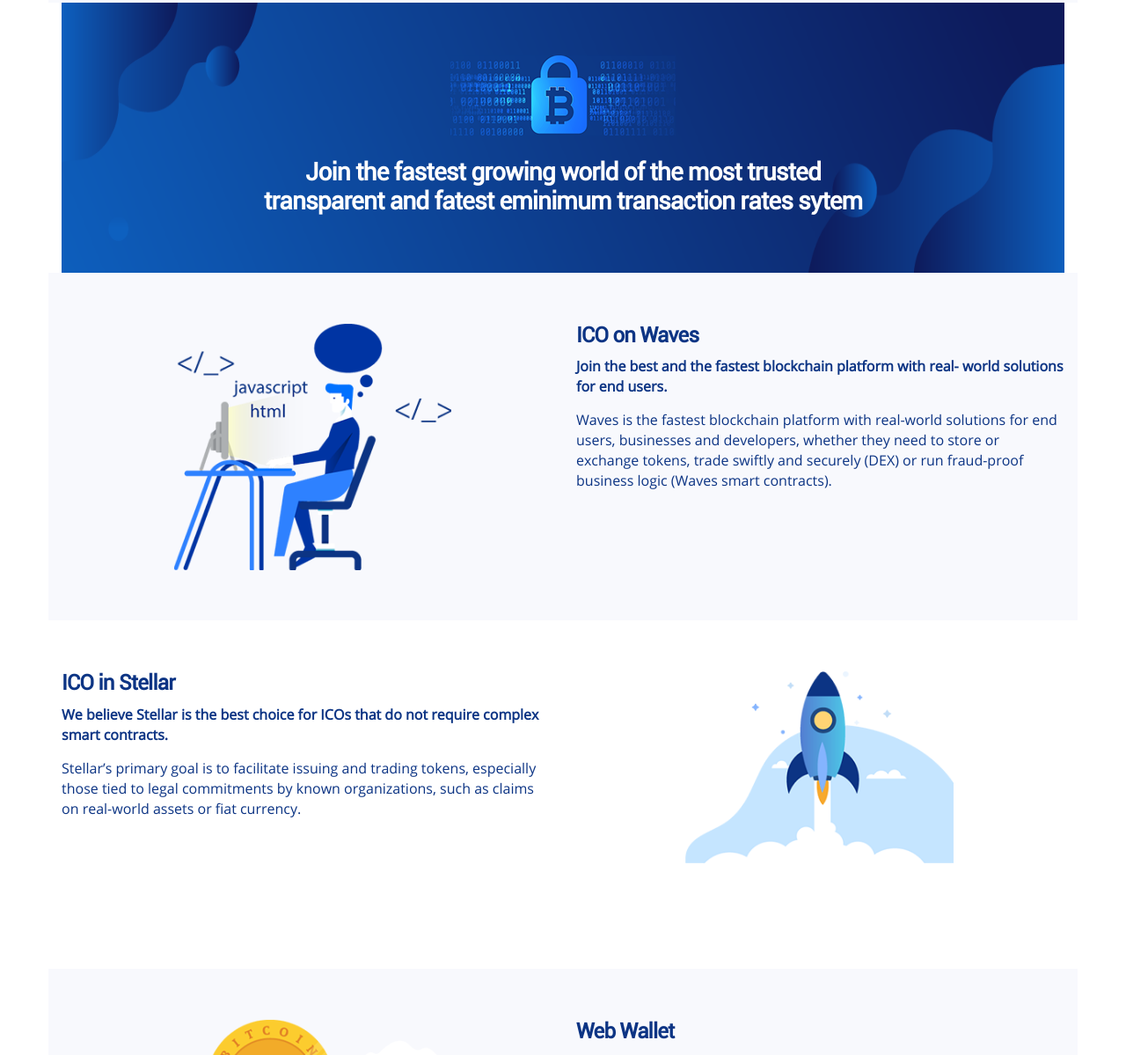
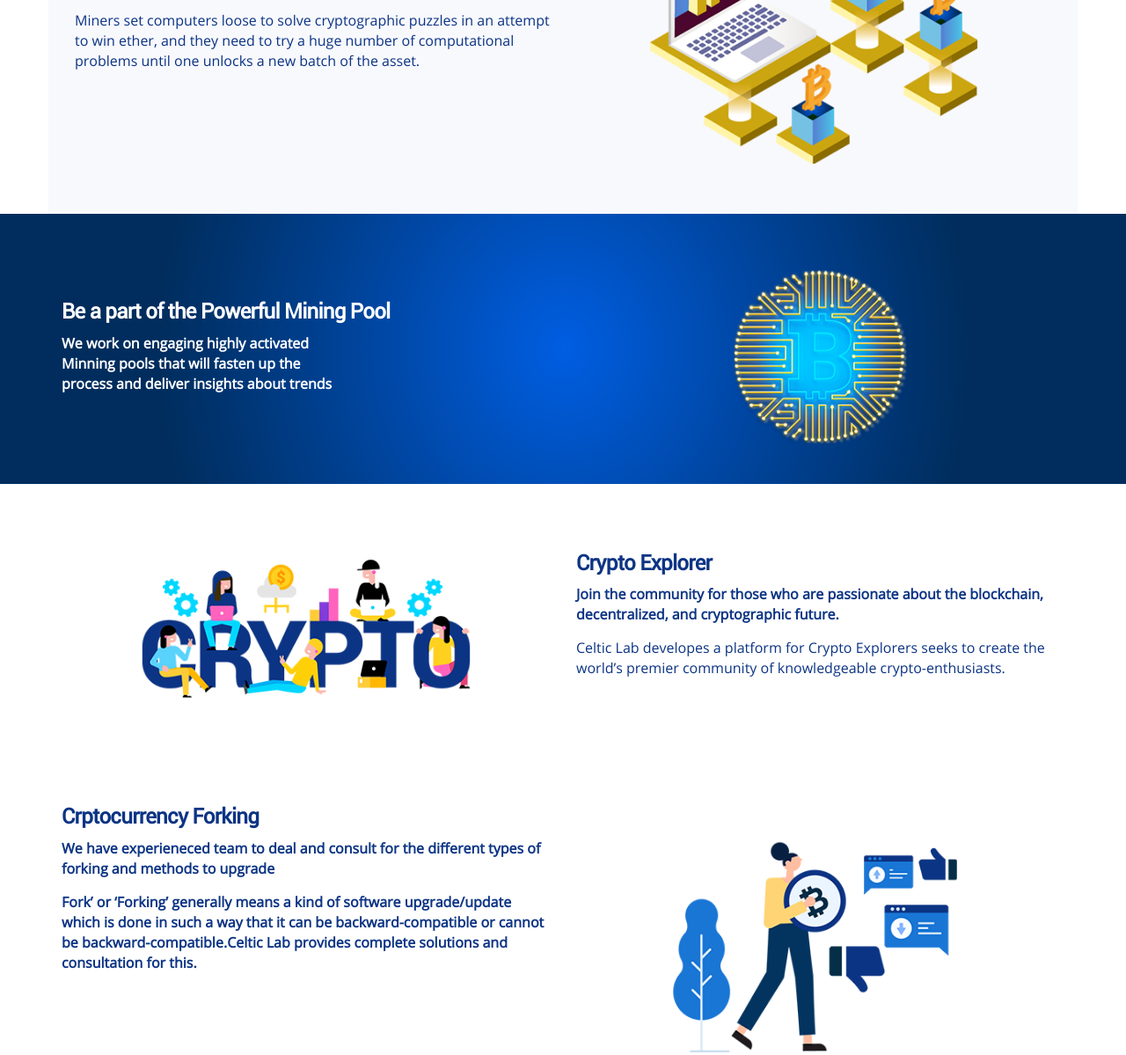
Before and after one commit to Adonis2115/adonis2115.github.io, a plain HTML site: page cryptocurrency.html in a window 1280 px wide. Shown: the part 1099-2298 px from the top of the page at 88% size. Drawn offline with Linux system fonts and the light colour scheme.

Commit message:
cryptocurrency page update

```diff
--- a/cryptocurrency.html
+++ b/cryptocurrency.html
@@ -73,6 +73,7 @@
       <section class="pt-50 pb-50">
          <div class="container">
             <div class="text-center">
+              <img src="img/coin-banner.png" width="100%" class="pb-40">
                <h3 class="heading-1">An Open Source Platform to Create Your Own Cryptocurrency</h3>
               </div>
                <p class="heading-2 text-center">
@@ -98,40 +99,56 @@
            </div>
          </div>
          </div>
-         <section class="comman-section2 pt-60 pb-60">
-          <div class="text-center">
-             <img src="img/icon1.png" style="margin-bottom:25px;">
-             <h3 class="heading-1 text-white">Join the fastest growing world of the most trusted <br>transparent and fatest eminimum transaction rates sytem </h3>
-          </div>
-        </section>
-        <div class="row" style="background:#f8f9fd;">
+         </div>
+         <section class="mining-pool">
+          <div class="container">
+        <div class="row">
+          <div class="col-md-6 col-sm-6  xs-padding">
+               <div class="doc_content">
+                   <h3 class="heading3">Be a part of  the Powerful Mining Pool</h3>
+                   <p class="text-white"><b>We work on engaging  highly activated <br>Minning pools that will fasten up the <br>process and deliver insights about trends </b></p>
+               </div>
+           </div>
          <div class="col-md-6 col-sm-6 xs-hidden">
                <div class="doc_content">
-                  <img src="img/ico-waves.png" width="100%" alt="">
+                  <img src="img/powerfull.png" width="100%" alt="">
+               </div>
+           </div>
+         </div>
+       </div>
+       </section>
+        <section class="container">
+        <div class="row">
+         <div class="col-md-6 col-sm-6 xs-hidden">
+               <div class="doc_content">
+                  <img src="img/crypto-explorer.png" width="100%" alt="">
                </div>
            </div>
            <div class="col-md-6 col-sm-6  xs-padding">
                <div class="doc_content">
-                   <h3>ICO on Waves</h3>
-                   <p><b>Join the best and the fastest blockchain platform with real- world solutions for end users.</b></p>
-                   <p>Waves is the fastest blockchain platform with real-world solutions for end users, businesses and developers, whether they need to store or exchange tokens, trade swiftly and securely (DEX) or run fraud-proof business logic (Waves smart contracts).</p>
+                   <h3>Crypto Explorer</h3>
+                   <p><b>Join the community for those who are passionate about the blockchain, decentralized, and cryptographic future.</b></p>
+                   <p>Celtic Lab developes a platform for Crypto Explorers seeks to create the world’s premier community of knowledgeable crypto-enthusiasts.</p>
                </div>
            </div>
          </div>
+       </section>
+       <section class="container">
          <div class="row">
            <div class="col-md-6 col-sm-6  xs-padding">
                <div class="doc_content">
-                   <h3>ICO in Stellar </h3>
-                   <p><b>We believe Stellar is the best choice for ICOs that do not require complex smart contracts.</b></p>
-                   <p>Stellar’s primary goal is to facilitate issuing and trading tokens, especially those tied to legal commitments by known organizations, such as claims on real-world assets or fiat currency.</p>
+                   <h3>Crptocurrency Forking</h3>
+                   <p><b>We have experieneced team to deal and consult for the different types of forking and methods to upgrade </p>
+                   <p>Fork’ or ‘Forking’ generally means a kind of software upgrade/update which is done in such a way that it can be backward-compatible or cannot be backward-compatible.Celtic Lab provides complete solutions and consultation for this.</p>
                </div>
            </div>
            <div class="col-md-6 col-sm-6 xs-hidden">
                <div class="doc_content">
-                  <img src="img/ico-stellar.png" width="100%" alt="">
+                  <img src="img/crptocurrency-forking.png" width="100%" alt="">
                </div>
            </div>
          </div>
+       </div>
         <div class="row" style="background:#f8f9fd;">
          <div class="col-md-6 col-sm-6 xs-hidden">
             <div class="doc_content">
@@ -180,8 +197,6 @@
                </div>
            </div>
          </div>
-
-      </div>
     </section>
     <section class="comman-section2">
       <div class="container">
--- a/css/main.css
+++ b/css/main.css
@@ -190,7 +190,7 @@
     top: 0;
     left: 0;
     z-index: 9999;
-    background: #fff;
+    background: #fbfbfb;
     height: 100%;
     width: 100%;
     -webkit-transition: all .5s .5s ease;
@@ -1272,10 +1272,15 @@
     background-size: 100% 100%;
     position: relative;
     height: 307px;
-    z-index: -1;
+    z-index: 1;
 }
 .text-white{
-    color:#fff;
+    color:#fff!important;
+}
+.doc_content h3.heading3{
+    font-size: 24px;
+    color: #fff;
+    padding-top: 40px;
 }
 blockquote{
     border-left: none;
@@ -1513,6 +1518,15 @@
 .navbar-header .brand img{
     width:140px;
 }
+.mining-pool {
+    background-image: url(../img/crypto-bannerback.png);
+    background-repeat: no-repeat;
+    -webkit-background-size: 100% 100%;
+    background-size: 100% 100%;
+    position: relative;
+    height: 307px;
+    z-index: 0;
+}
 @media (max-width:768px){
  .navbar-header .nav-btn {
     padding: 18px;
```
Also changed, not shown: img/coin-banner.png (added), img/crptocurrency-forking.png (added), img/crypto-explorer.png (added), img/icon15.png, img/icon16.png, img/icon17.png, img/icon18.png, img/powerfull.png (added), img/preloader.gif.
